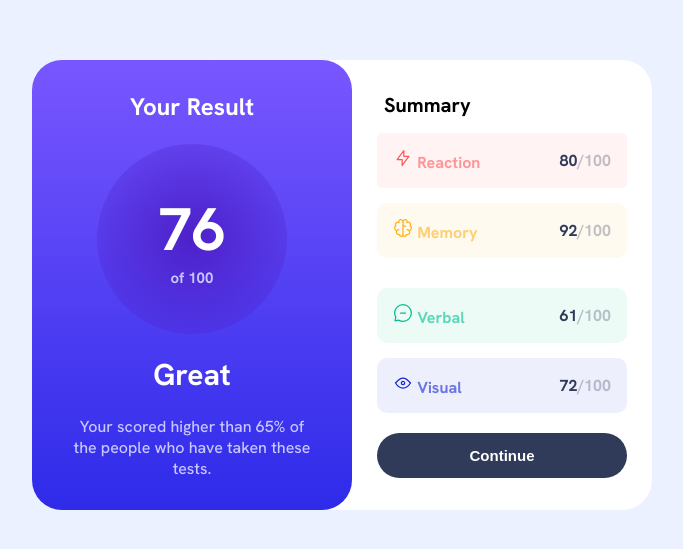
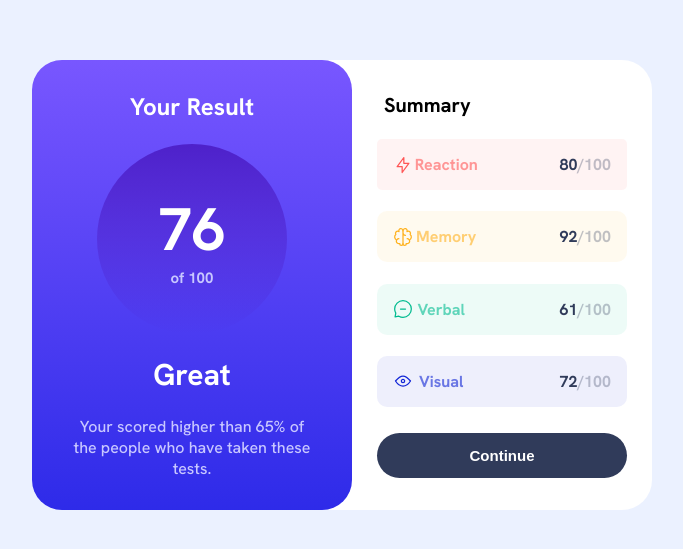
Before and after one commit to mstfklyc/frontend-mentor-challenge2, a plain HTML site: page index.html in a window 1280 px wide. Shown: the part 115-664 px from the top of the page, without its empty margins (298-981 px from the left). Drawn offline with Linux system fonts and the light colour scheme.

Commit message:
fixed some errors

```diff
--- a/index.css
+++ b/index.css
@@ -42,11 +42,7 @@ body {
 .number-class {
   flex-direction: column;
   display: flex;
-  background: radial-gradient(
-    circle,
-    hsla(256, 72%, 46%, 1),
-    hsla(241, 72%, 46%, 0)
-  );
+  background: linear-gradient(hsla(256, 72%, 46%, 1), hsla(241, 72%, 46%, 0));
   border-radius: 100px;
   width: 190px;
   height: 190px;
@@ -116,22 +112,20 @@ body {
 
 .line-1 {
   display: flex;
+  align-self: center;
   align-items: center;
-  position: relative;
   justify-content: space-between;
   flex-direction: row;
-  align-self: center;
   font-weight: 700;
-  border-image-slice: unset;
   border-radius: 5px;
   padding: 15px 16px;
   background: hsla(0, 100%, 67%, 0.07);
   color: hsl(0, 100%, 67%);
   width: 250px;
 }
+
 .line-2 {
   align-items: center;
-  position: relative;
   font-weight: 700;
   align-self: center;
   width: 100%;
@@ -160,9 +154,7 @@ body {
   width: 250px;
 }
 .line-4 {
-  position: relative;
   align-items: center;
-
   font-weight: 700;
   align-self: center;
   border-radius: 10px;
@@ -193,13 +185,17 @@ p span {
 
 .line-1 h4 {
   color: hsla(0, 100%, 67%, 0.6);
+  margin-left: -80px;
 }
 .line-2 h4 {
   color: hsla(39, 100%, 56%, 0.6);
+  margin-left: -80px;
 }
 .line-3 h4 {
   color: hsla(166, 100%, 37%, 0.6);
+  margin-left: -90px;
 }
 .line-4 h4 {
   color: hsla(234, 85%, 45%, 0.6);
+  margin-left: -90px;
 }
--- a/index.html
+++ b/index.html
@@ -9,6 +9,8 @@
     <link rel="preconnect" href="https://fonts.googleapis.com" />
     <link rel="preconnect" href="https://fonts.gstatic.com" crossorigin />
 
+    <link rel="icon" type="image/x-icon" href="./assets/favicon-32x32.png">
+
     <script src="https://kit.fontawesome.com/b53ee9f8ae.js" crossorigin="anonymous"></script>
 
   </head>
@@ -17,7 +19,7 @@
     </style>
 
   <body>
-    <div class="main">
+    <div class="main" role="main-div">
       <div class="first-box">
         <h2>Your Result</h2>
         <div class="number-class">
@@ -29,36 +31,35 @@
           Your scored higher than 65% of the people who have taken these tests.
         </p>
       </div>
-      <div class="second-box">
+      <div class="second-box" role="second-div">
         <div class="secondary-div">
         <h3>Summary</h3>
 
-        <div class="line-1">
+        <div class="line-1" role="line-1">
 
-          <h4><img src="./assets/icon-reaction.svg" class="reaction-icon">
-              Reaction</h4>
+          <img src="./assets/icon-reaction.svg" class="verbal-icon" alt="verbal-icon"></img>
+
+          <h4>Reaction</h4>
             <p>80<span>/100</span></p>
-
         </div>
-        <div class="line-2">
-          <h4><img src="./assets/icon-memory.svg" class="memory-icon"></img>  Memory</h4>
+        <div class="line-2" role="line-2">
+          <img src="./assets/icon-memory.svg" class="memory-icon" alt="memory-icon"></img>
+          <h4>Memory</h4>
             <p>92<span>/100</span></p>
 
 
         </div>
-        <div class="corners">
-        <div class="top left"></div>
-  <div class="top right"></div>
-  <div class="bottom right"></div>
-  <div class="bottom left"></div>
-</div>
-        <div class="line-3">
-          <h4><img src="./assets/icon-verbal.svg" class="verbal-icon"></img>   Verbal</h4>
+
+        <div class="line-3" role="line-3">
+          <img src="./assets/icon-verbal.svg" class="verbal-icon" alt="verbal-icon"></img>
+          <h4>Verbal</h4>
           <p>61<span>/100</span></p>
 
         </div>
-        <div class="line-4">
-          <h4><img src="./assets/icon-visual.svg" class="visual-icon"></img>  Visual</h4>
+        <div class="line-4" role="line-4">
+          <img src="./assets/icon-visual.svg" class="visual-icon" alt="visual-icon"></img>
+          <h4>
+            Visual</h4>
           <p>72<span>/100</span></p>
 
         </div>
```
